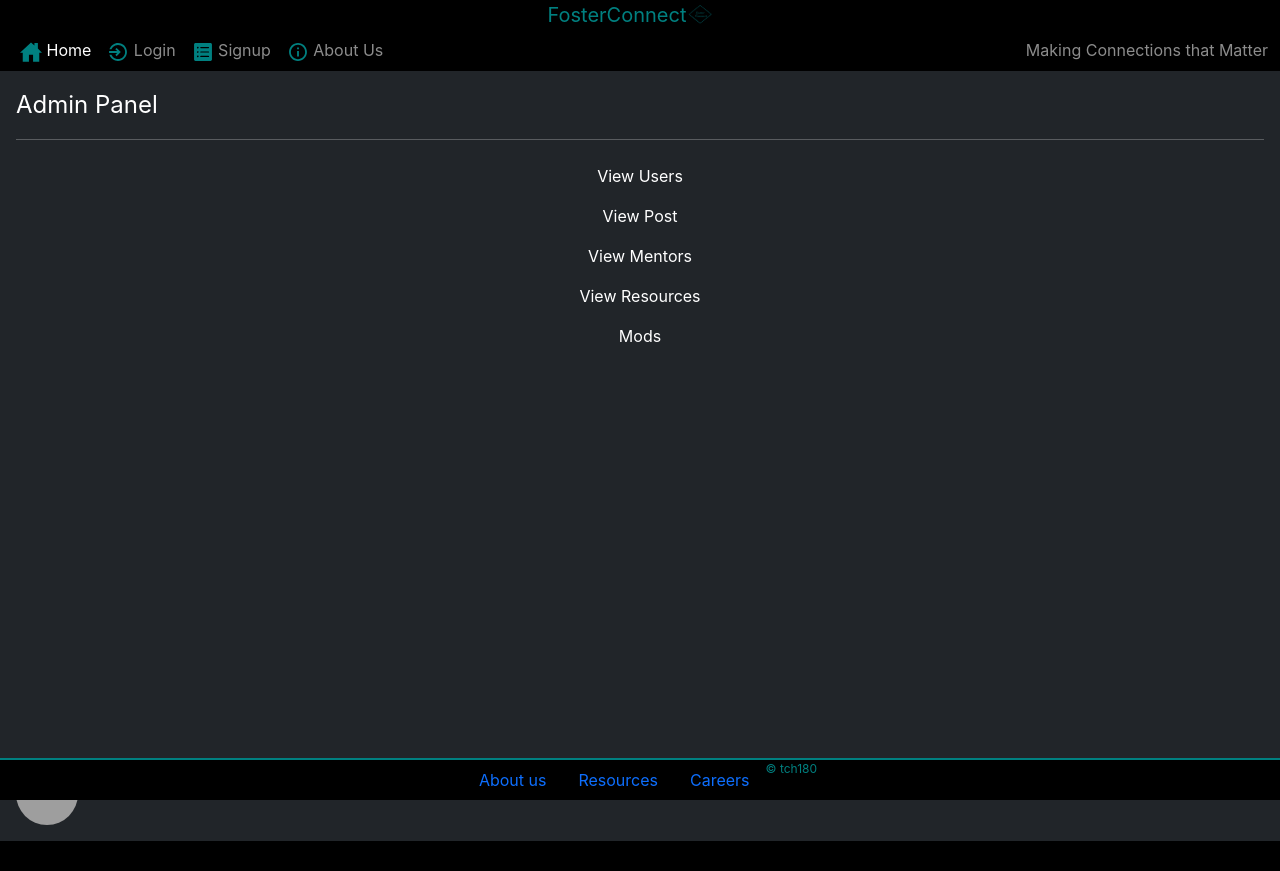
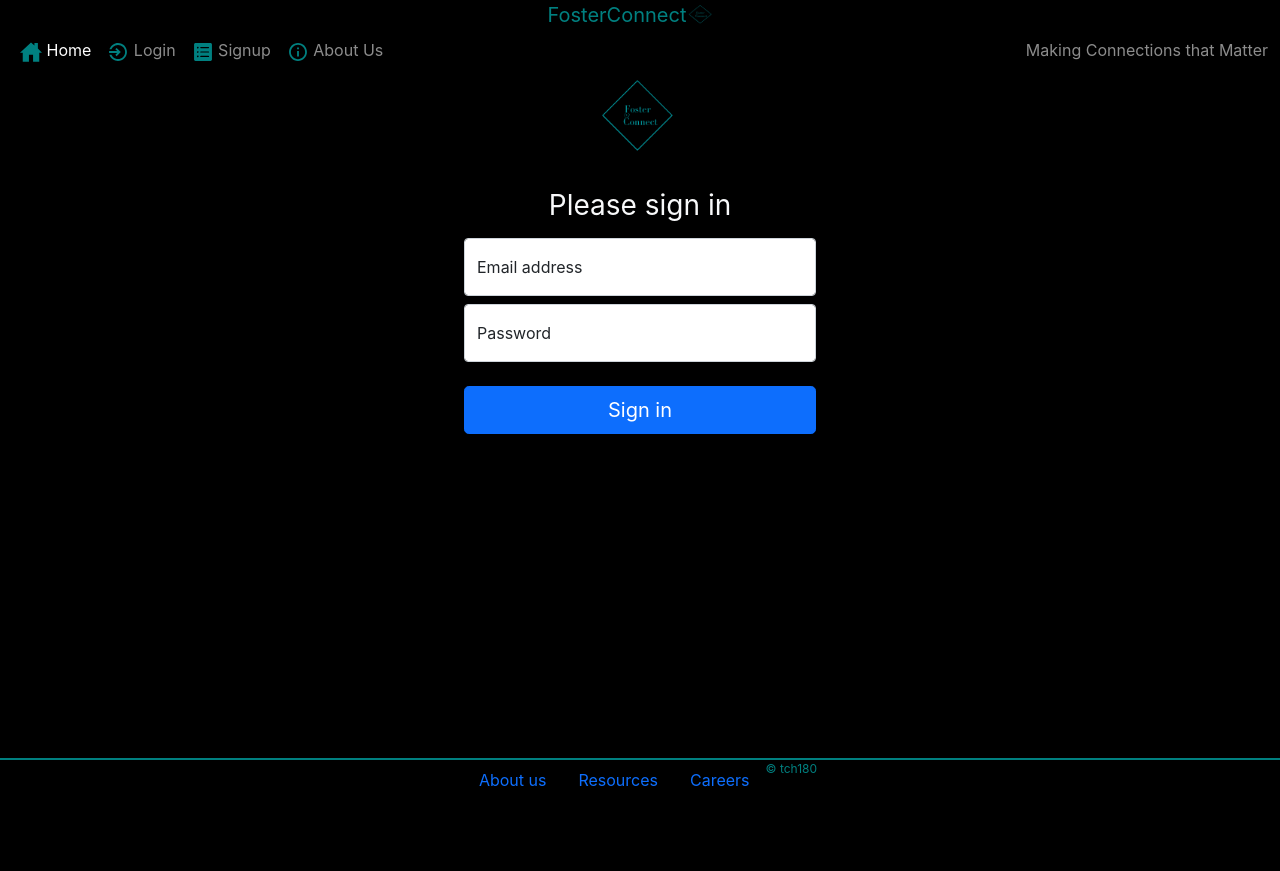
Before and after one commit to tch180/fosterConnect, a React (Create React App) app in the folder client/: page /Admin in a window 1280 px wide. Built offline with nearby package versions, Linux system fonts and the light colour scheme; grey boxes are pictures that could not be loaded.

Commit message:
added private admin route. issue here is using the same login form. Could just create a secondary login form, that pushes to the admin view.

```diff
--- a/client/src/App.js
+++ b/client/src/App.js
@@ -20,6 +20,7 @@ import  Alerts  from "./components/Alerts";
 
 import setAuthToken from "./utils/SetAuthToken";
 import PrivateRoute from "./routing/PrivateRoute";
+import AdminRoute from './routing/AdminRoute'
 
 import PostState from './context/post/PostState';
 
@@ -42,7 +43,8 @@ function App() {
                 <PrivateRoute exact path="/profile" component={ProfilePage} />
                 <PrivateRoute exact path="/homerating" component={HomeRating} />
                 <PrivateRoute exact path="/mentors" component={Mentors} />
-                <PrivateRoute exact path="/Admin" component={AdminPanel} />
+                <AdminRoute exact path="/Admin" component={Login} />
+                <AdminRoute exact path="/AdminView" component={AdminPanel} />
                 <Route exact path="/About" component={AboutUs} />
                 <Route exact path="/login" component={Login} />
                 <Route exact path="/signup" component={SignUp} />
--- a/client/src/components/login.js
+++ b/client/src/components/login.js
@@ -12,7 +12,7 @@ function Login(props){
 
     useEffect(()=>{
         if (isAuthenticated){
-            props.history.push("/profile");
+            props.history.push("/profile"); // need to add way to go to admin view if admin is logged in.
         }
         if (error === 'Invalid Creds'){
             setAlert(error, 'danger');
--- a/client/src/layout/NavBar.js
+++ b/client/src/layout/NavBar.js
@@ -39,11 +39,6 @@ useEffect(()=>{
       <li className="nav-item">
         <a className="nav-link" href="/homerating">
          <IoIosStar style={{fontSize:'22px', color:'teal'}}/> Home Rating
-        </a>
-      </li>
-      <li className="nav-item">
-        <a className="nav-link" href="/Admin">
-          AdminPanel
         </a>
       </li>
       <li className="nav-item">
--- /dev/null
+++ b/client/src/routing/AdminRoute.js
@@ -0,0 +1,23 @@
+import React, { useContext } from 'react';
+import { Route, Redirect } from 'react-router-dom';
+import AuthContext from '../context/Auth/authContext';
+
+export const AdminPrivateRoute = ({ component: Component, ...rest }) => {
+  const authContext = useContext(AuthContext);
+  const { isAuthenticated, loading } = authContext;
+
+  return (
+    <Route
+      {...rest}
+      render={(props) =>
+        !isAuthenticated && !loading ? (
+          <Redirect to='/Admin' />
+        ) : (
+          <Component {...props} />
+        )
+      }
+    />
+  );
+};
+
+export default AdminPrivateRoute;
```
